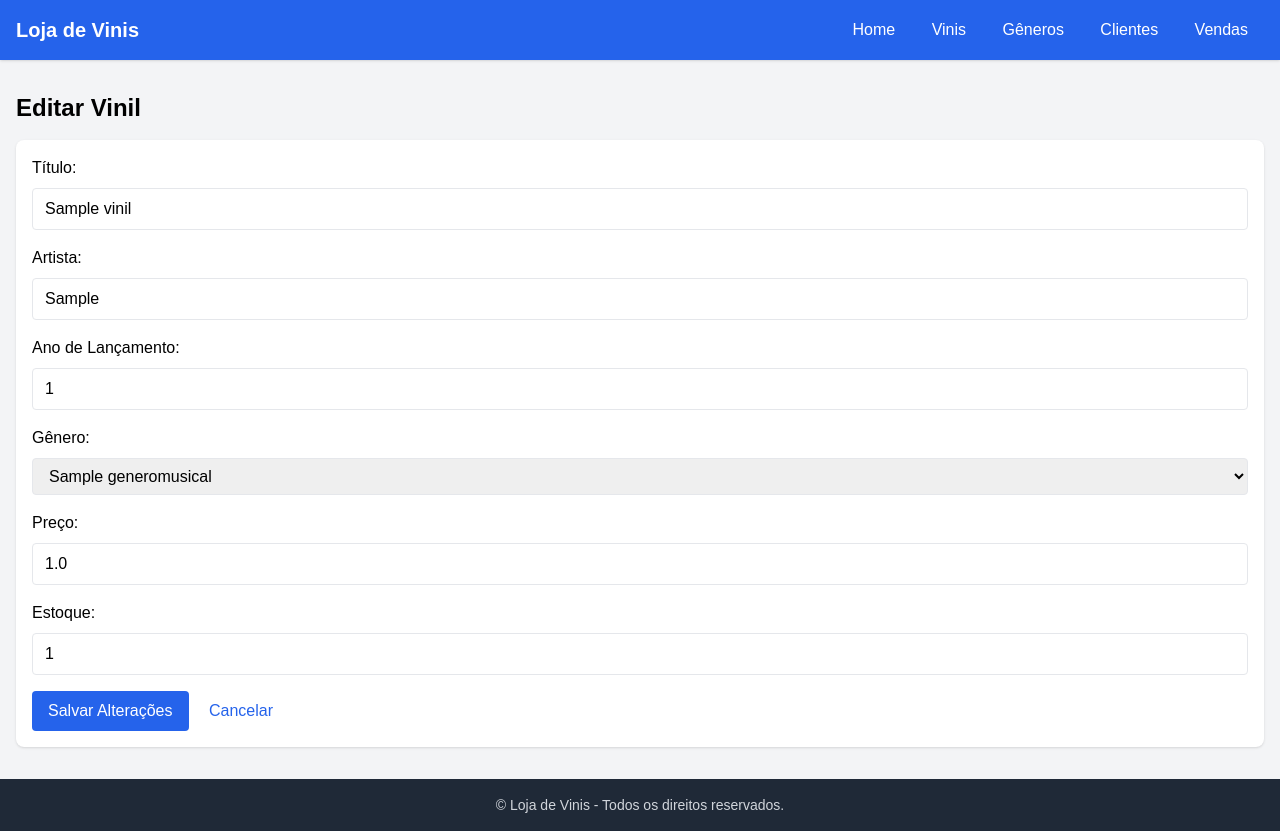
After one commit to Anna1Julia/sistema_de_gestao_vendas, a Flask app: page /vinil/editar/1 in a window 1280 px wide. The commit adds this page. Run offline with Flask 3, Linux system fonts and the light colour scheme; tables that the repository leaves empty hold one stand-in row (values such as "Sample post"); some libraries are stand-ins or nearby versions.

Commit message:
editar clientes e vinis

```diff
--- a/loja_vinil/app.py
+++ b/loja_vinil/app.py
@@ -41,16 +41,6 @@ def listar_vinis():
     generos = GeneroMusical.query.all()
     return render_template('vinis.html', vinis=vinis, generos=generos)
 
-@app.route('/clientes')
-def listar_clientes():
-    clientes = Cliente.query.all()
-    return render_template('clientes.html', clientes=clientes)
-
-@app.route('/vendas')
-def listar_vendas():
-    vendas = Venda.query.all()
-    return render_template('vendas.html', vendas=vendas)
-
 @app.route('/adicionar_vinil', methods=['GET', 'POST'])
 def adicionar_vinil():
     generos = GeneroMusical.query.all()
@@ -77,12 +67,46 @@ def adicionar_vinil():
 
     return render_template('adicionar_vinil.html', generos=generos)
 
+@app.route('/vinil/editar/<int:id>', methods=['GET', 'POST'])
+def editar_vinil(id):
+    vinil = Vinil.query.get_or_404(id)
+    generos = GeneroMusical.query.all()
+
+    if request.method == 'POST':
+        vinil.Titulo = request.form['titulo']
+        vinil.Artista = request.form['artista']
+        vinil.AnoLancamento = request.form['ano_lancamento']
+        vinil.Preco = request.form['preco']
+        vinil.Estoque = request.form['estoque']
+        vinil.IDGeneroMusical = request.form['genero_id']
+
+        try:
+            db.session.commit()
+            flash('Vinil atualizado com sucesso!', 'success')
+        except Exception as e:
+            db.session.rollback()
+            flash(f'Erro ao atualizar vinil: {str(e)}', 'error')
+
+        return redirect(url_for('listar_vinis'))
+
+    return render_template(
+        'editar_vinil.html',
+        vinil=vinil,
+        generos=generos,
+        editar=True
+    )
+
 @app.route('/deletar_vinil/<int:id>', methods=['POST'])
 def deletar_vinil(id):
     vinil = Vinil.query.get_or_404(id)
     db.session.delete(vinil)
     db.session.commit()
     return redirect(url_for('listar_vinis'))
+
+@app.route('/clientes')
+def listar_clientes():
+    clientes = Cliente.query.all()
+    return render_template('clientes.html', clientes=clientes)
 
 @app.route('/cliente/adicionar', methods=['GET', 'POST'])
 def adicionar_cliente():
@@ -106,6 +130,31 @@ def adicionar_cliente():
 
     return render_template('adicionar_cliente.html')
 
+@app.route('/cliente/editar/<int:id>', methods=['GET', 'POST'])
+def editar_cliente(id):
+    cliente = Cliente.query.get_or_404(id)
+
+    if request.method == 'POST':
+        cliente.Nome = request.form['nome']
+        cliente.Email = request.form['email']
+        cliente.Telefone = request.form['telefone']
+        cliente.Endereco = request.form['endereco']
+
+        try:
+            db.session.commit()
+            flash('Cliente atualizado com sucesso!', 'success')
+        except Exception as e:
+            db.session.rollback()
+            flash(f'Erro ao atualizar cliente: {str(e)}', 'error')
+
+        return redirect(url_for('listar_clientes'))
+
+    return render_template(
+        'editar_cliente.html',
+        cliente=cliente,
+        editar=True
+    )
+
 @app.route('/cliente/deletar/<int:id>', methods=['POST'])
 def deletar_cliente(id):
     cliente = Cliente.query.get(id)
@@ -116,6 +165,11 @@ def deletar_cliente(id):
     else:
         flash('Cliente não encontrado!', 'error')
     return redirect(url_for('listar_clientes'))
+
+@app.route('/vendas')
+def listar_vendas():
+    vendas = Venda.query.all()
+    return render_template('vendas.html', vendas=vendas)
 
 @app.route('/venda/adicionar', methods=['GET', 'POST'])
 def adicionar_venda():
@@ -160,6 +214,25 @@ def adicionar_venda():
     clientes = Cliente.query.all()
     return render_template('adicionar_venda.html', clientes=clientes, vinis=vinis)
 
+@app.route('/venda/deletar/<int:id>', methods=['POST'])
+def deletar_venda(id):
+    venda = Venda.query.get(id)
+    if not venda:
+        flash('Venda não encontrada!', 'error')
+        return redirect(url_for('listar_vendas'))
+
+    for item in venda.itens_venda:
+        vinil = Vinil.query.get(item.IDVinil)
+        if vinil:
+            vinil.Estoque += item.Quantidade
+        db.session.delete(item)
+
+    db.session.delete(venda)
+    db.session.commit()
+
+    flash('Venda deletada com sucesso!', 'success')
+    return redirect(url_for('listar_vendas'))
+
 @app.route('/generos')
 def listar_generos():
     generos = GeneroMusical.query.all()
--- a/loja_vinil/models/vinil.py
+++ b/loja_vinil/models/vinil.py
@@ -13,7 +13,6 @@ class Vinil(db.Model):
     Estoque = Column(Integer, nullable=False, default=0)
     IDGeneroMusical = Column(Integer, ForeignKey('GeneroMusical.IDGeneroMusical'), nullable=False)
 
-    # Relacionamento com GeneroMusical
     genero = relationship('GeneroMusical', backref='generos_vinil')
 
     def __repr__(self):
--- /dev/null
+++ b/loja_vinil/templates/editar_vinil.html
@@ -0,0 +1,45 @@
+{% extends 'base.html' %}
+{% block title %}Editar Vinil{% endblock %}
+{% block content %}
+<h2 class="text-2xl font-bold mb-4">Editar Vinil</h2>
+<form method="post" action="{{ url_for('editar_vinil', id=vinil.IDVinil) }}" class="bg-white shadow rounded-lg p-4">
+    <div class="mb-4">
+        <label for="titulo" class="block mb-2 font-medium">Título:</label>
+        <input type="text" id="titulo" name="titulo" value="{{ vinil.Titulo }}" required class="w-full border px-3 py-2 rounded">
+    </div>
+
+    <div class="mb-4">
+        <label for="artista" class="block mb-2 font-medium">Artista:</label>
+        <input type="text" id="artista" name="artista" value="{{ vinil.Artista }}" required class="w-full border px-3 py-2 rounded">
+    </div>
+
+    <div class="mb-4">
+        <label for="ano_lancamento" class="block mb-2 font-medium">Ano de Lançamento:</label>
+        <input type="number" id="ano_lancamento" name="ano_lancamento" value="{{ vinil.AnoLancamento }}" class="w-full border px-3 py-2 rounded">
+    </div>
+
+    <div class="mb-4">
+        <label for="genero" class="block mb-2 font-medium">Gênero:</label>
+        <select id="genero" name="genero_id" required class="w-full border px-3 py-2 rounded">
+            {% for genero in generos %}
+            <option value="{{ genero.IDGeneroMusical }}" {% if genero.IDGeneroMusical == vinil.IDGeneroMusical %}selected{% endif %}>
+                {{ genero.Nome }}
+            </option>
+            {% endfor %}
+        </select>
+    </div>
+
+    <div class="mb-4">
+        <label for="preco" class="block mb-2 font-medium">Preço:</label>
+        <input type="number" step="0.01" id="preco" name="preco" value="{{ vinil.Preco }}" required class="w-full border px-3 py-2 rounded">
+    </div>
+
+    <div class="mb-4">
+        <label for="estoque" class="block mb-2 font-medium">Estoque:</label>
+        <input type="number" id="estoque" name="estoque" value="{{ vinil.Estoque }}" required class="w-full border px-3 py-2 rounded">
+    </div>
+
+    <button type="submit" class="bg-blue-600 text-white px-4 py-2 rounded">Salvar Alterações</button>
+    <a href="{{ url_for('listar_vinis') }}" class="ml-4 text-blue-600 hover:underline">Cancelar</a>
+</form>
+{% endblock %}
```
Also changed, not shown: loja_vinil/templates/clientes.html (+5 -2 lines), loja_vinil/templates/editar_cliente.html (added, +25 -0 lines), loja_vinil/templates/vendas.html (+6 -6 lines), loja_vinil/templates/vinis.html (+5 -6 lines).
